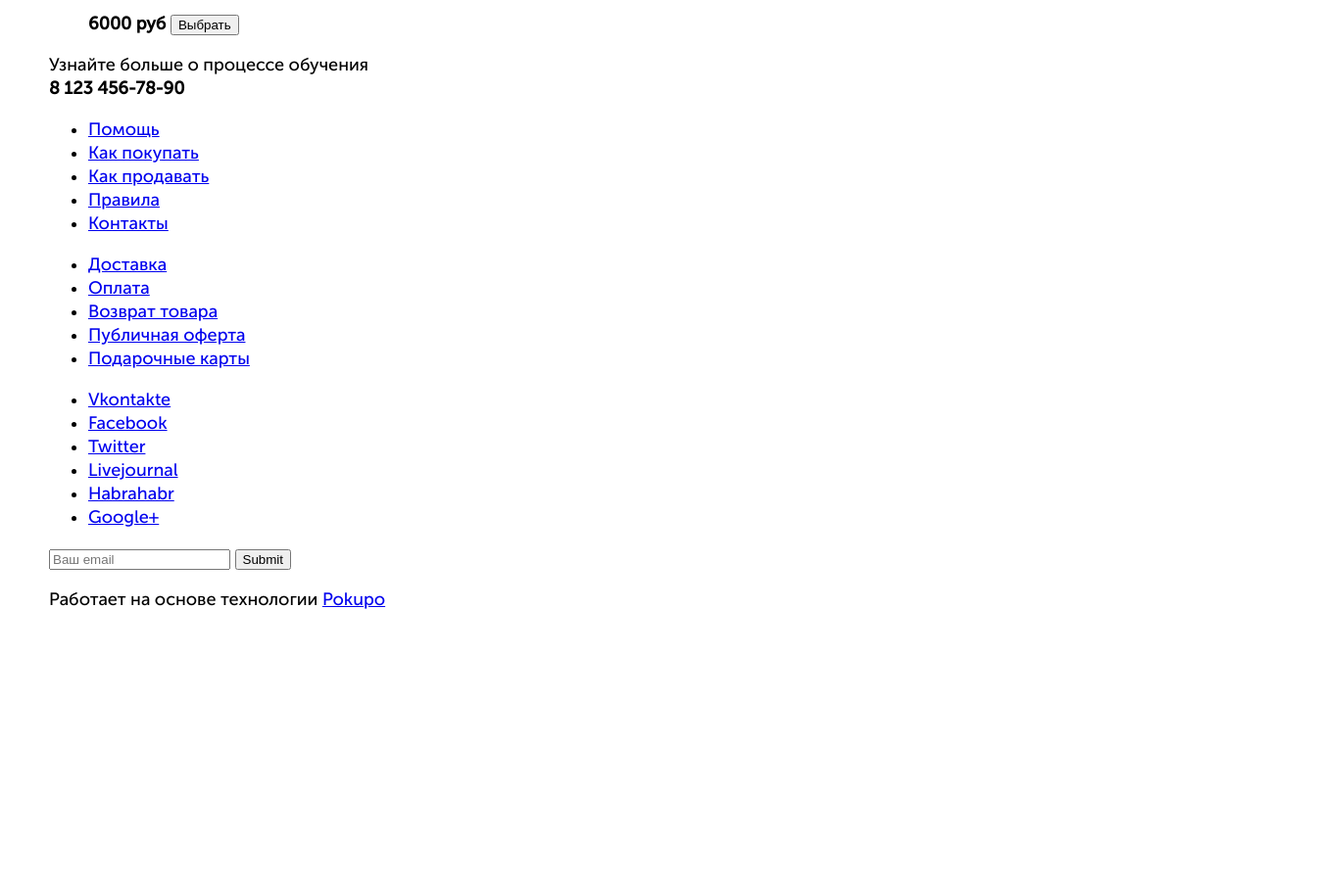
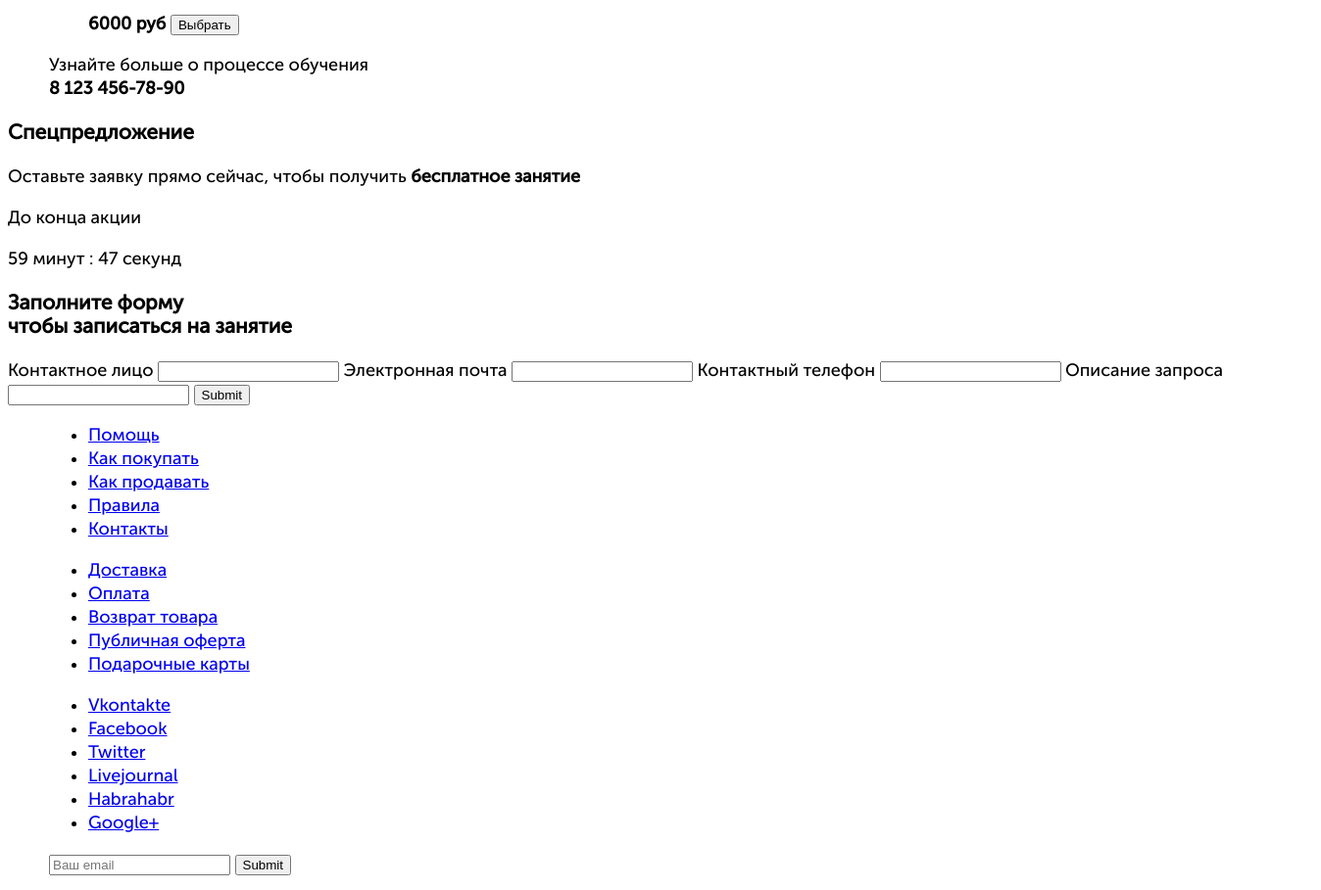
Before and after one commit to Aksnv/pokupo_services, a plain HTML site: page pages/maths.html in a window 1280 px wide. Shown: the part 5340-6249 px from the top of the page at 98% size, 1348 px wide, since content can reach past the window. Before the commit the page ends 5982 px from the top, so only its background shows below. Drawn offline with Linux system fonts and the light colour scheme.

Commit message:
Обратная связь разметка

```diff
--- a/pages/maths.html
+++ b/pages/maths.html
@@ -203,6 +203,31 @@
     </div>
   </section>
 
+  <section class="service-feedback">
+    <div class="container container--feedback">
+      <div class="service-feedback__offer">
+        <h3>Спецпредложение</h3>
+        <p>Оставьте заявку прямо сейчас, чтобы получить <strong>бесплатное занятие</strong></p>
+        <div class="service-feedback__offer-counter">
+          <p>До конца акции</p>
+          <p><span>59</span> <span>минут</span> : <span>47</span> <span>секунд</span></p>
+        </div>
+      </div>
+      <form name="service-feedback__form" method="POST" action="#" class="service-feedback__form">
+        <h3>Заполните форму <span class="br">чтобы записаться на занятие</span></h3>
+        <label for="service-feedback__form-name">Контактное лицо</label>
+        <input type="text" name="service-feedback__form-name" id="service-feedback__form-name">
+        <label for="service-feedback__form-email">Электронная почта</label>
+        <input type="email" name="service-feedback__form-email" id="service-feedback__form-email">
+        <label for="service-feedback__form-phone">Контактный телефон</label>
+        <input type="text" name="service-feedback__form-phone" id="service-feedback__form-phone">
+        <label for="service-feedback__form-text">Описание запроса</label>
+        <input type="text" name="service-feedback__form-text" id="service-feedback__form-text">
+        <input type="submit" name="service-feedback__form-submit" id="service-feedback__form-submit">
+      </form>
+    </div>
+  </section>
+
   <footer class="service-footer">
     <div class="container">
       <div class="service-footer__block">
--- a/styles/styles.css
+++ b/styles/styles.css
@@ -138,3 +138,10 @@ strong > a {
 .container--header {
   width: 1240px;
 }
+
+
+/* Feedback */
+
+.container--feedback {
+  width: 1340px;
+}
```
